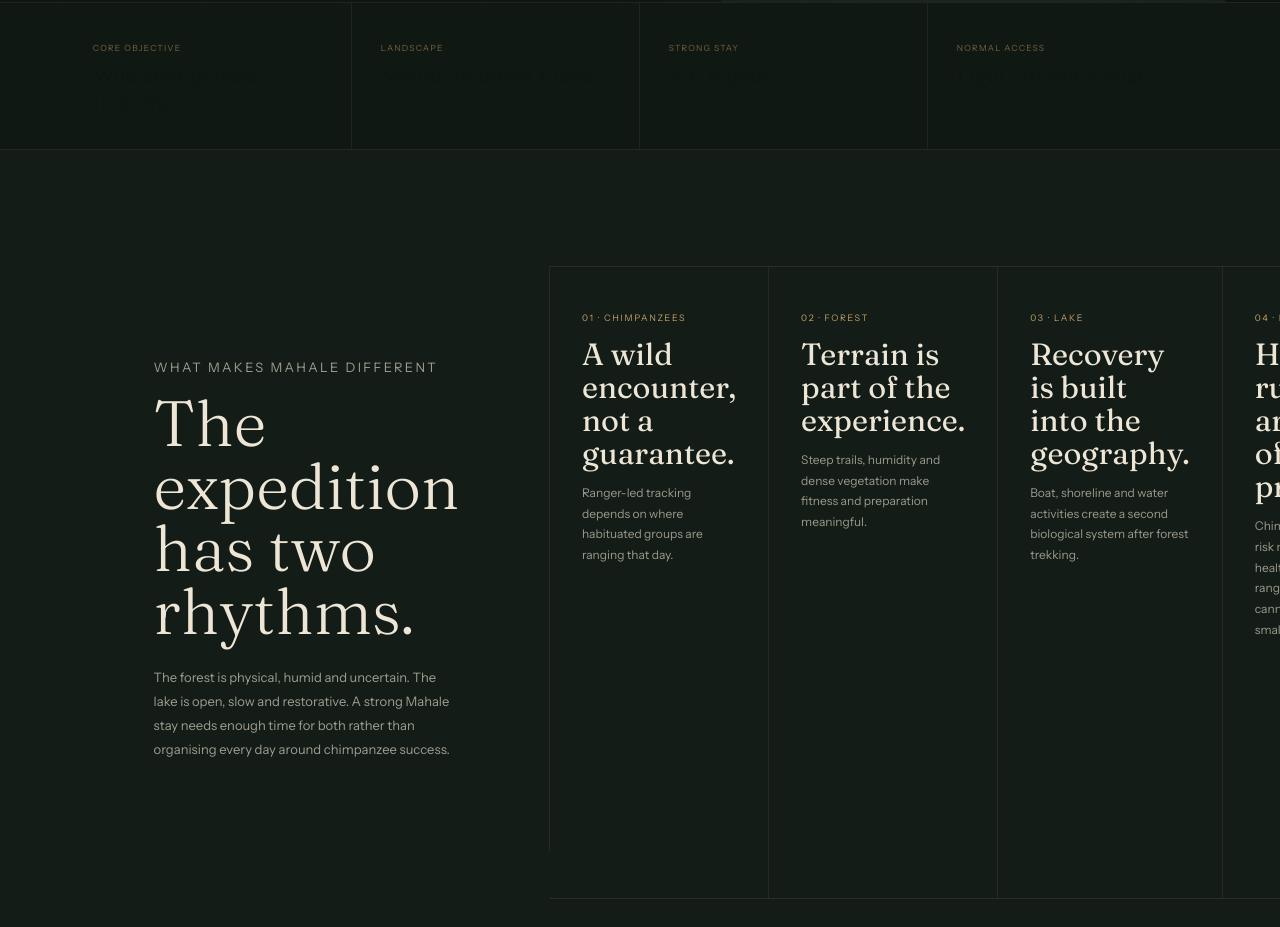
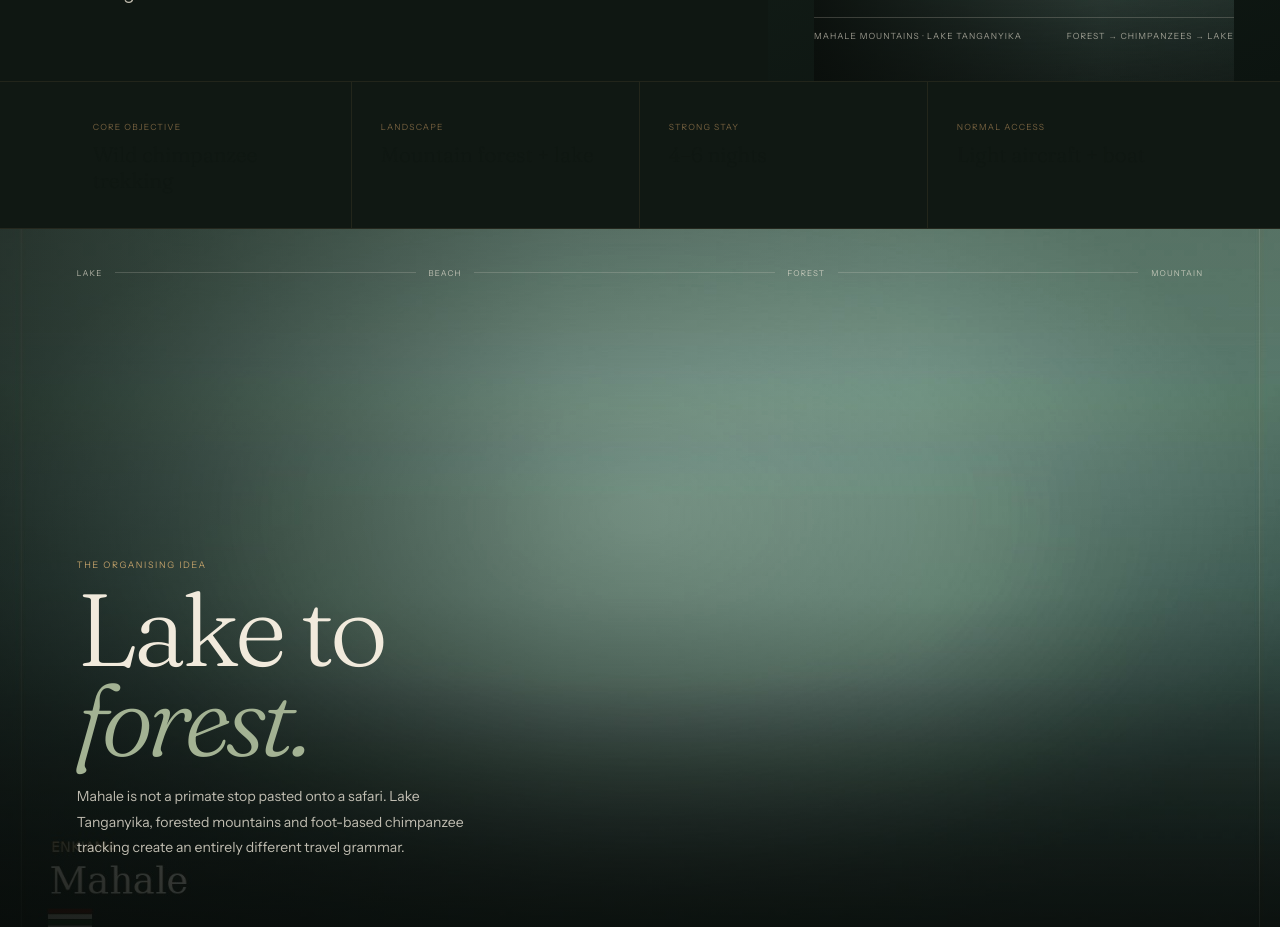
Before and after one commit to Baraka124/enkiama-expeditions, a website: page mahale.html in a window 1280 px wide. Shown: the part 718-1645 px from the top of the page. Drawn offline with Linux system fonts and the light colour scheme; no server answers.

Commit message:
design: phase 5 propagate editorial system to mahale

```diff
--- a/mahale.html
+++ b/mahale.html
@@ -318,6 +318,16 @@ a:focus-visible,button:focus-visible{outline:1px solid rgba(190,158,104,0.5);out
   .mh-strip__item,.mh-thesis__item,.mh-stay-card,.mh-access article,.mh-activities article,.mh-explore a{border-left:0!important;border-right:0!important;border-bottom:1px solid rgba(190,158,104,.11)!important}
 }
 
+</style>
+
+<style id="phase5-mahale">
+.mh-hero{min-height:100svh!important;grid-template-columns:minmax(0,.72fr) minmax(360px,.48fr)!important}.mh-hero__img{background-position:56% 50%!important}.mh-hero__veil{background:linear-gradient(90deg,rgba(8,12,9,.86),rgba(8,12,9,.46) 36%,rgba(8,12,9,.06) 68%,rgba(8,12,9,.14)),linear-gradient(180deg,rgba(8,12,9,.02),rgba(8,12,9,.54))!important}
+.mh-hero h1{font-size:clamp(68px,8.4vw,126px)!important;max-width:7.3ch!important}.mh-hero__lede{max-width:44ch!important}
+.mh-lake-field{position:relative;min-height:clamp(700px,88svh,980px);overflow:hidden;background:#0c1512}.mh-lake-field__image{position:absolute;inset:0;background:url('assets/images/mahale.jpg') 54% 52%/cover no-repeat;filter:saturate(.88) contrast(1.04)}.mh-lake-field__veil{position:absolute;inset:0;background:linear-gradient(180deg,rgba(7,11,9,.03) 20%,rgba(7,11,9,.14) 52%,rgba(7,11,9,.72) 100%),linear-gradient(90deg,rgba(7,11,9,.62),rgba(7,11,9,.18) 44%,rgba(7,11,9,.02) 72%)}
+.mh-lake-field__copy{position:absolute;z-index:3;left:clamp(1.5rem,6vw,6rem);bottom:clamp(4.5rem,9vh,7.5rem);width:min(560px,44vw);color:#f1eadc}.mh-lake-field__copy h2{font-family:'Fraunces',serif;font-size:clamp(64px,8vw,120px);font-weight:300;line-height:.88;letter-spacing:-.05em;margin:.75rem 0 1.2rem}.mh-lake-field__copy h2 em{font-style:italic;color:#a3b293}.mh-lake-field__copy p{font-size:14px;line-height:1.85;max-width:44ch;color:rgba(241,234,220,.78)}
+.mh-lake-field__axis{position:absolute;z-index:3;top:clamp(1.5rem,3vw,2.8rem);left:clamp(1.5rem,6vw,6rem);right:clamp(1.5rem,6vw,6rem);display:flex;align-items:center;gap:.8rem;font-size:8px;letter-spacing:.14em;text-transform:uppercase;color:rgba(241,234,220,.68)}.mh-lake-field__axis i{height:1px;flex:1;background:rgba(241,234,220,.18)}
+.mh-thesis{grid-template-columns:minmax(300px,.48fr) minmax(0,1.52fr)!important}.mh-thesis__grid{grid-template-columns:1fr!important}.mh-thesis__item{display:grid;grid-template-columns:110px minmax(180px,.66fr) minmax(0,1fr);gap:clamp(1rem,3vw,3rem);align-items:start;border-right:0!important}.mh-thesis__item strong{margin:0!important}.mh-thesis__item p{max-width:46ch}
+@media(max-width:900px){.mh-lake-field__copy{width:auto;right:1.5rem}.mh-thesis__item{grid-template-columns:1fr;gap:.5rem}}
 </style>
 </head>
 <body>
@@ -671,6 +681,17 @@ body.eh-locked{overflow:hidden;}
   <div class="mh-strip__item"><span>Normal access</span><strong>Light aircraft + boat</strong></div>
 </section>
 
+<section class="mh-lake-field" aria-label="Mahale lake and forest">
+  <div class="mh-lake-field__image" aria-hidden="true"></div>
+  <div class="mh-lake-field__veil"></div>
+  <div class="mh-lake-field__copy">
+    <span class="mh-kicker">The organising idea</span>
+    <h2>Lake to<br><em>forest.</em></h2>
+    <p>Mahale is not a primate stop pasted onto a safari. Lake Tanganyika, forested mountains and foot-based chimpanzee tracking create an entirely different travel grammar.</p>
+  </div>
+  <div class="mh-lake-field__axis"><span>Lake</span><i></i><span>Beach</span><i></i><span>Forest</span><i></i><span>Mountain</span></div>
+</section>
+
 <section class="mh-thesis">
   <div class="mh-thesis__copy"><p class="mh-kicker">What makes Mahale different</p><h2>The expedition has two rhythms.</h2><p>The forest is physical, humid and uncertain. The lake is open, slow and restorative. A strong Mahale stay needs enough time for both rather than organising every day around chimpanzee success.</p></div>
   <div class="mh-thesis__grid">
```
